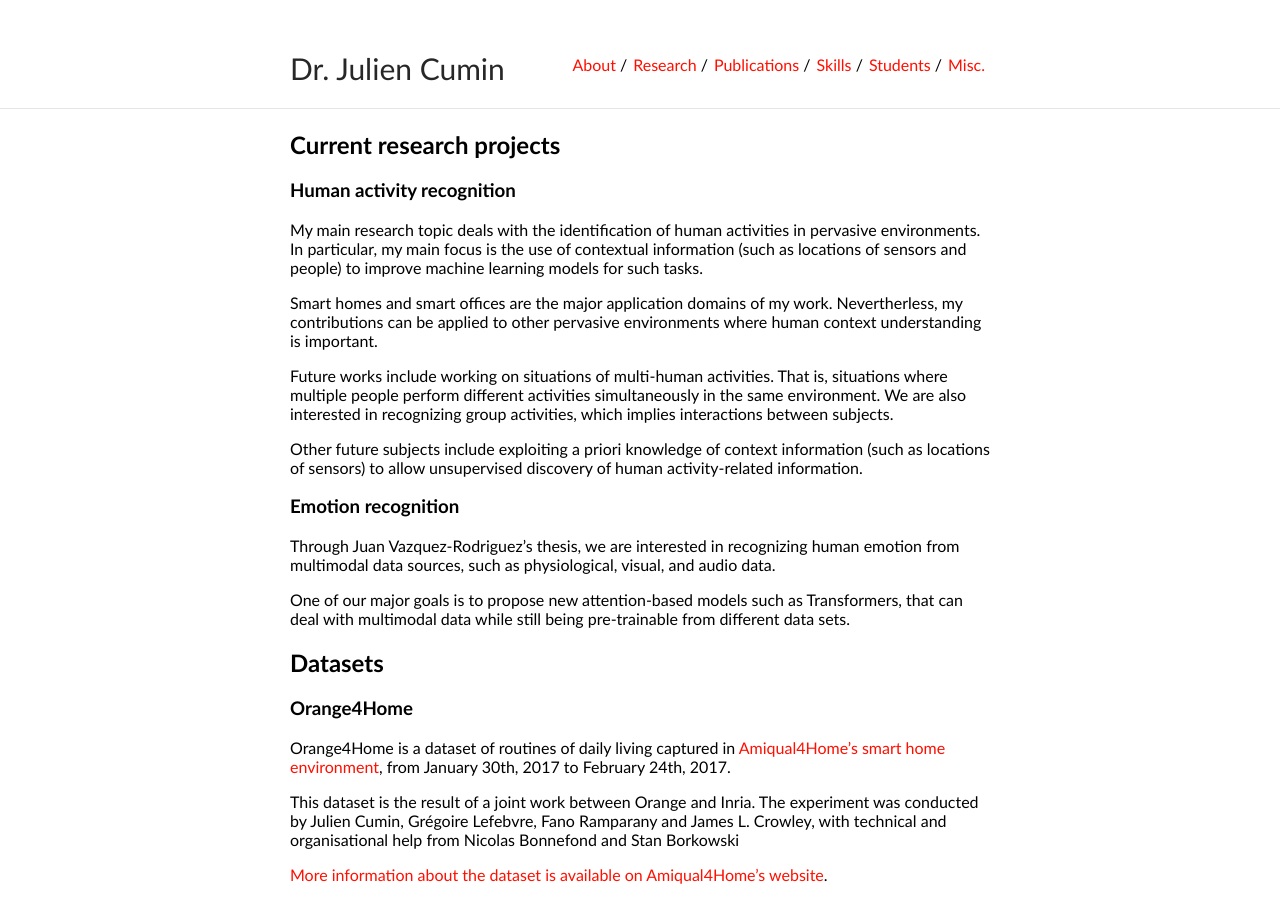
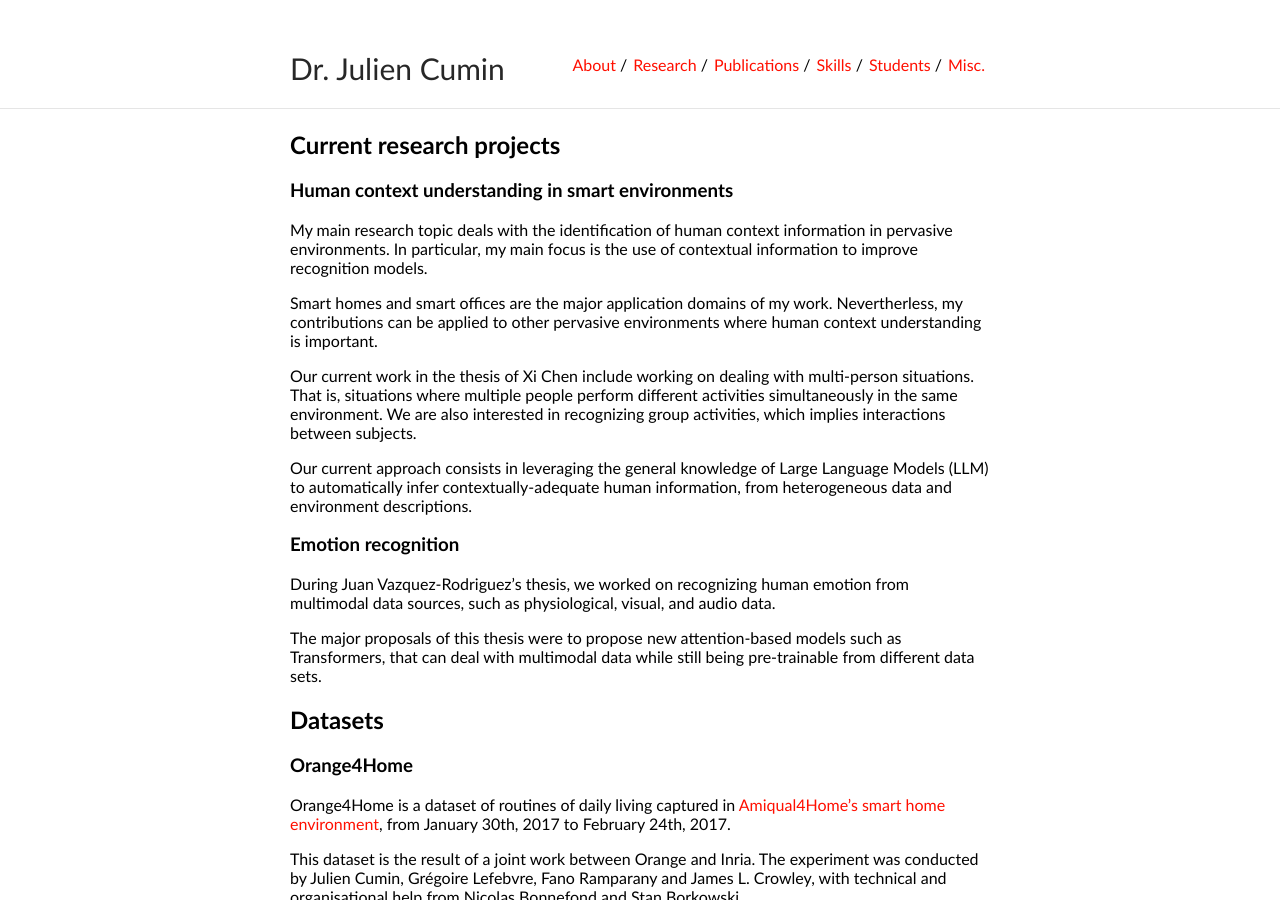
Before and after one commit to JCumin/jcumin.github.io, a Jekyll site: the page built from research.md, in a window 1280 px wide and 900 px high. Built offline with Jekyll 4.4.1, drawn with Linux system fonts in a browser that asks for light colours; our own code applies the rules of GitHub Pages for plain Markdown files.

Commit message:
Update research.md

```diff
--- a/research.md
+++ b/research.md
@@ -1,21 +1,21 @@
 ## Current research projects
 
-### Human activity recognition
+### Human context understanding in smart environments
 
-My main research topic deals with the identification of human activities in pervasive environments. In particular, my main focus is the use of contextual information (such as locations of sensors and people) to improve machine learning models for such tasks.
+My main research topic deals with the identification of human context information in pervasive environments. In particular, my main focus is the use of contextual information to improve recognition models.
 
 Smart homes and smart offices are the major application domains of my work. Nevertherless, my contributions can be applied to other pervasive environments where human context understanding is important.
 
-Future works include working on situations of multi-human activities. That is, situations where multiple people perform different activities simultaneously in the same environment. We are also interested in recognizing group activities, which implies interactions between subjects.
+Our current work in the thesis of Xi Chen include working on dealing with multi-person situations. That is, situations where multiple people perform different activities simultaneously in the same environment. We are also interested in recognizing group activities, which implies interactions between subjects.
 
-Other future subjects include exploiting a priori knowledge of context information (such as locations of sensors) to allow unsupervised discovery of human activity-related information.
+Our current approach consists in leveraging the general knowledge of Large Language Models (LLM) to automatically infer contextually-adequate human information, from heterogeneous data and environment descriptions.
 
 
 ### Emotion recognition
 
-Through Juan Vazquez-Rodriguez's thesis, we are interested in recognizing human emotion from multimodal data sources, such as physiological, visual, and audio data.
+During Juan Vazquez-Rodriguez's thesis, we worked on recognizing human emotion from multimodal data sources, such as physiological, visual, and audio data.
 
-One of our major goals is to propose new attention-based models such as Transformers, that can deal with multimodal data while still being pre-trainable from different data sets.
+The major proposals of this thesis were to propose new attention-based models such as Transformers, that can deal with multimodal data while still being pre-trainable from different data sets.
 
 
 ## Datasets
```
